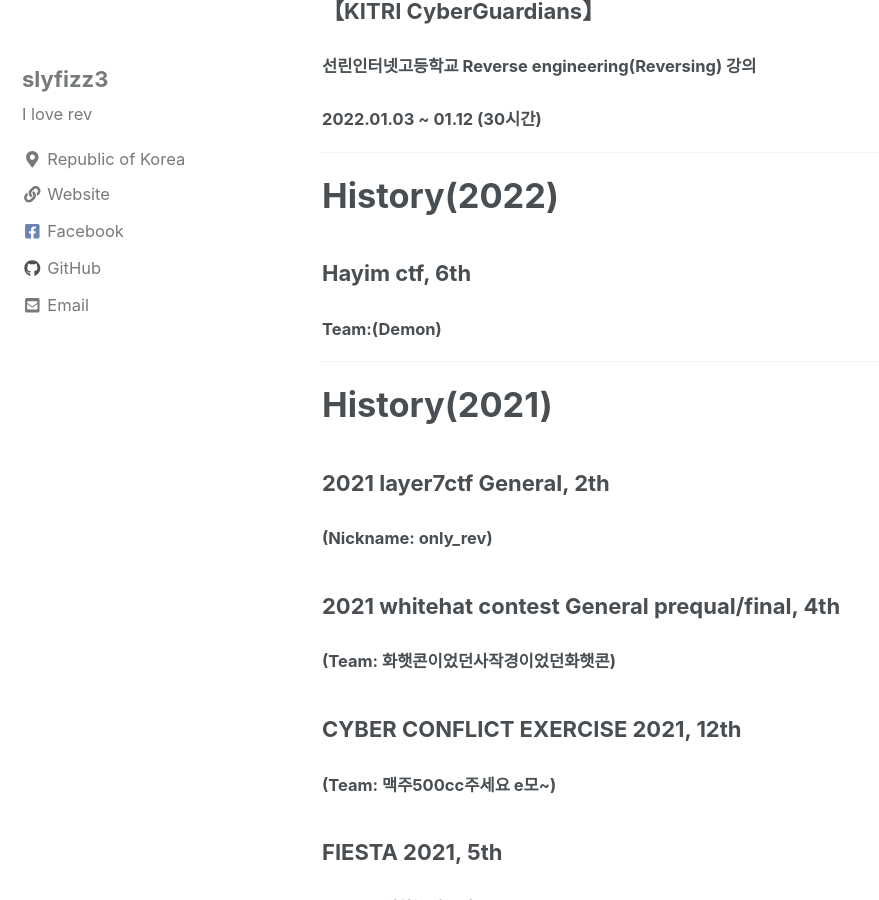
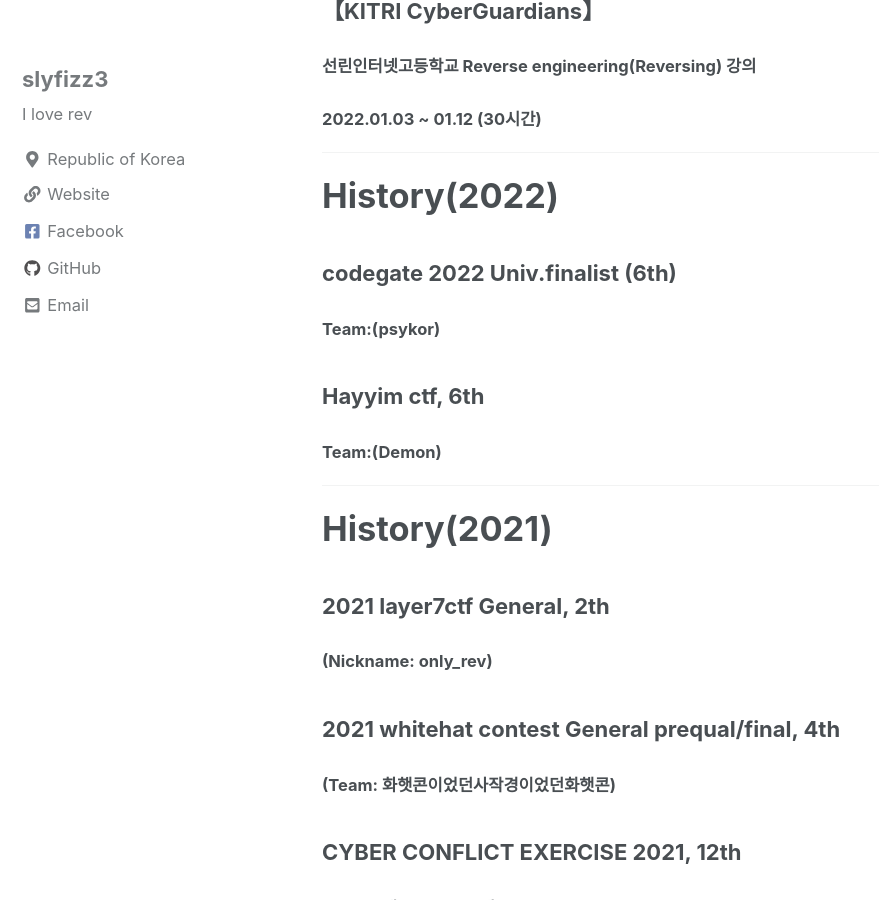
Before and after one commit to slyfizz3/slyfizz3.github.io, a Jekyll site: the page built from _pages/about.md, in a window 1280 px wide and 900 px high, scrolled down 1559 px. Shown: the whole window, without its empty margins (0-879 px from the left). Built offline with Jekyll 4.4.1, drawn with Linux system fonts in a browser that asks for light colours; cached includes are drawn as plain includes; nearby versions of some CDN libraries.

Commit message:
Update about.md

```diff
--- a/_pages/about.md
+++ b/_pages/about.md
@@ -55,7 +55,10 @@ Nickname:slyfizz,rev4fun
 
 # History(2022)
 
-### Hayim ctf, 6th
+### codegate 2022 Univ.finalist (6th)
+#### Team:(psykor)
+
+### Hayyim ctf, 6th
 #### Team:(Demon)
 
 ---
```
